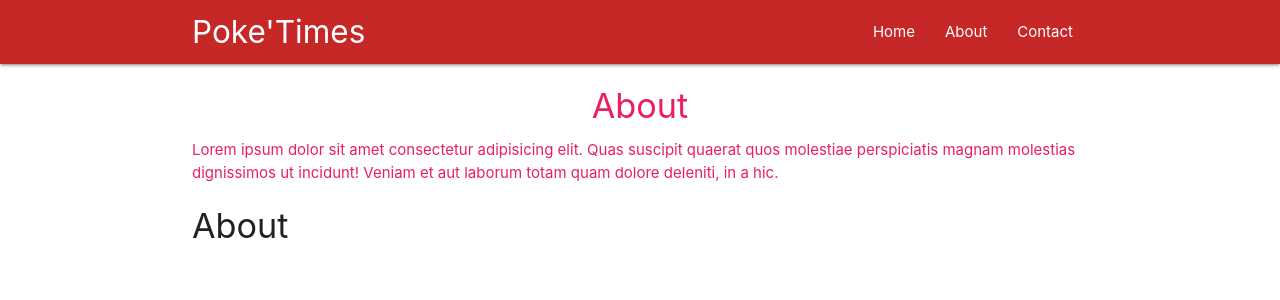
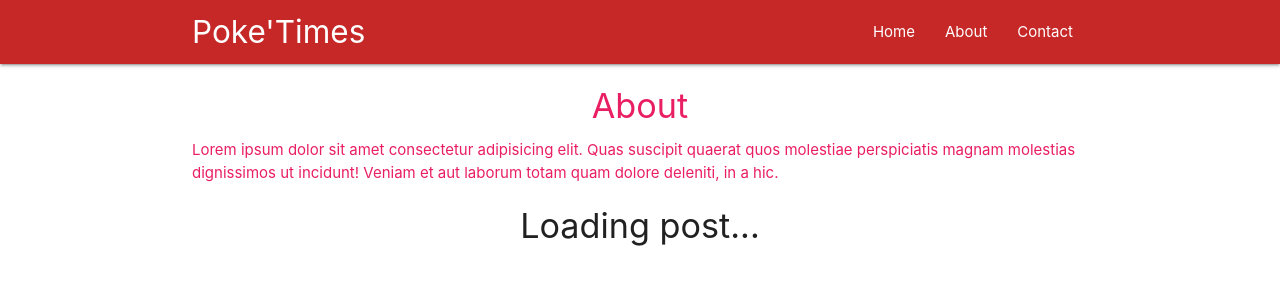
Before and after one commit to ramygouiaa/PokeTimes, a React (Create React App) app: page /About in a window 1280 px wide. Shown: the top 300 px of the page. Built offline with nearby package versions, Linux system fonts and the light colour scheme; no server answers.

Commit message:
accessing to Route parametesr part 2

```diff
--- a/src/components/Home.js
+++ b/src/components/Home.js
@@ -1,5 +1,6 @@
 import React, {Component}from "react";
 import axios from "axios";
+import { Link } from "react-router-dom";
 
 class Home extends Component {
     state = {
@@ -22,7 +23,10 @@
                 return (
                     <div className= "post card" key = {post.id}>
                         <div className="card-content"></div>
-                        <span className="card-title">{post.title}</span>
+
+                       <Link to={'/' + post.id}>
+                       <span className="card-title">{post.title}</span>
+                       </Link>
                         <p>{post.body}</p>
                     </div>
                 )
--- a/src/components/Post.js
+++ b/src/components/Post.js
@@ -1,20 +1,39 @@
 import React, { Component  } from "react";
+import axios from "axios";
 
 class Post extends Component {
     state = {
-        id:null
+        post:null
     }
     componentDidMount(){
         //console.log(this.props);
         let id = this.props.match.params.post_id
-        this.setState({
-            id:id
+        axios.get('https://jsonplaceholder.typicode.com/posts/' + id)
+        .then(res => {
+            this.setState({
+                post:res.data
+            })
+
         })
     }
     render(){
+        const post = this.state.post ? (
+
+                <div className="post">
+                    <h4 className="center">{this.state.post.title}</h4>
+                    <p>{this.state.post.body}</p>
+                </div>
+
+        ) : (
+
+                <div className="center">
+                    Loading post...
+                </div>
+
+        )
         return (
             <div className="container">
-                <h4>{this.state.id}</h4>
+                <h4>{post}</h4>
             </div>
         )
     }
```
